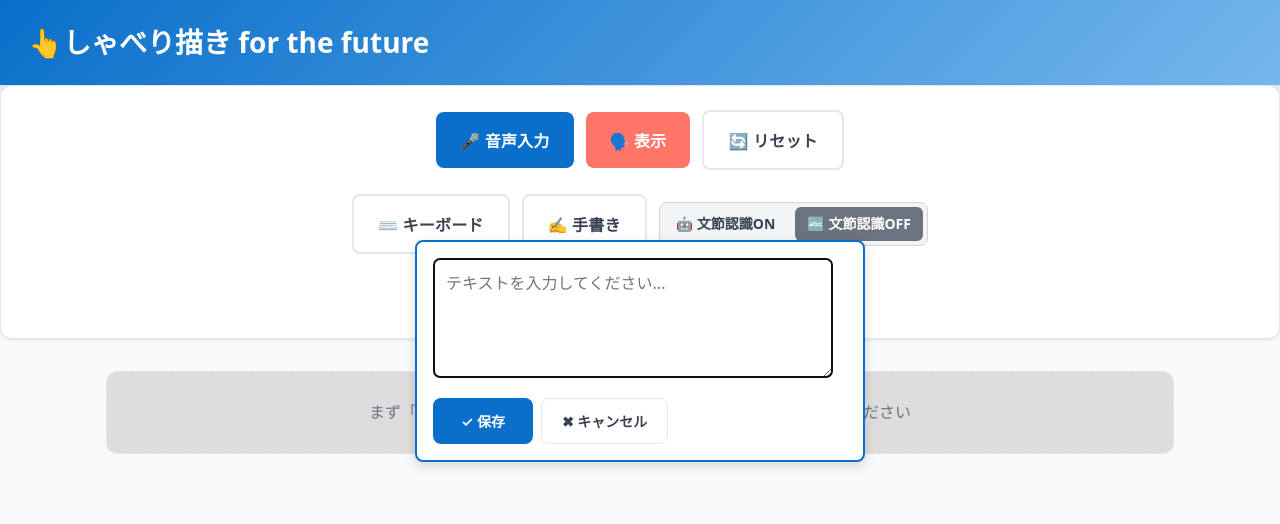
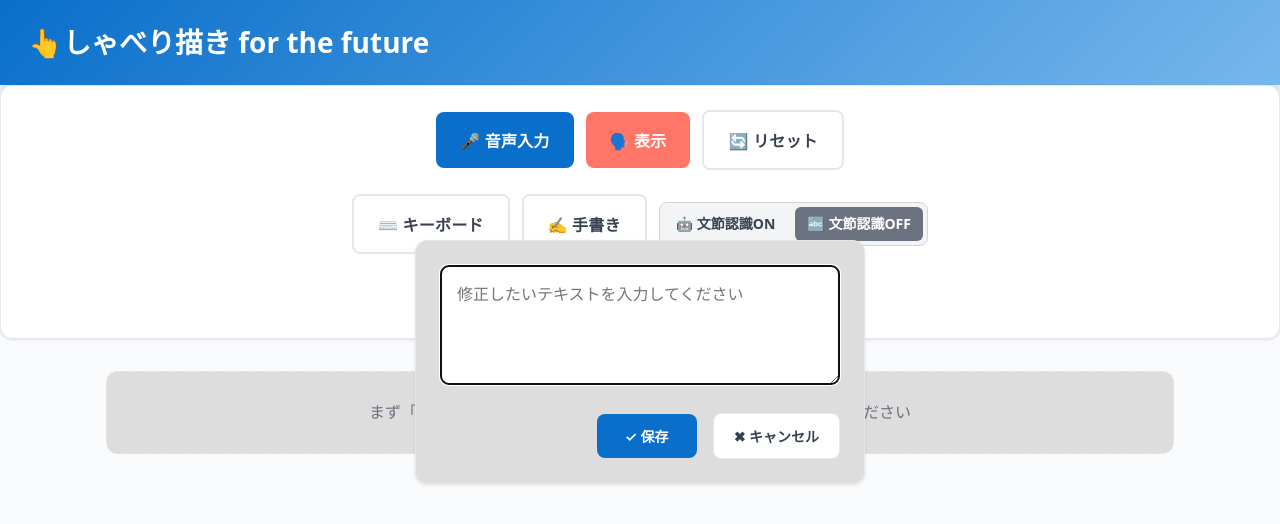
Before and after one commit to rsplndnt/scribble-translator, a React (Vite) app: page / in a window 1280 px wide. Both pictures are taken after a click on the button "⌨️ キーボード". Shown: the top 524 px of the page. Built offline with nearby package versions, Linux system fonts and the light colour scheme.

Commit message:
インライン編集ボックスをGoodpatch風デザインに修正 - Flat UI、余白拡大、色統一

```diff
--- a/src/components/ScribbleTranslator.jsx
+++ b/src/components/ScribbleTranslator.jsx
@@ -1078,18 +1078,18 @@ const ScribbleTranslator = () => {
         </div>
           </div>
 
-      {/* インライン編集ウィンドウ（常時表示） */}
+      {/* インライン編集ウィンドウ（Goodpatch風デザイン） */}
       {inlineEditMode && inlineEditPosition && (
             <div style={{
           position: "fixed",
           left: window.innerWidth <= 768 ? "5vw" : inlineEditPosition.x,
           top: window.innerWidth <= 768 ? "20vh" : inlineEditPosition.y - 60,
           right: window.innerWidth <= 768 ? "5vw" : "auto",
-          background: "#fff",
-          border: "2px solid #096FCA",
-          borderRadius: "8px",
-          padding: window.innerWidth <= 768 ? "16px" : "16px",
-          boxShadow: "0 4px 12px rgba(0,0,0,0.15)",
+          background: "#DDDDDD", // Goodpatch: 背景色統一
+          border: "1px solid #e5e7eb", // Goodpatch: 薄いボーダー
+          borderRadius: "12px", // Goodpatch: 角丸を大きく
+          padding: window.innerWidth <= 768 ? "24px" : "24px", // Goodpatch: 余白を大きく
+          boxShadow: "0 1px 3px rgba(0,0,0,0.1)", // Goodpatch: シンプルなシャドウ
           zIndex: 1000,
           minWidth: window.innerWidth <= 768 ? "90vw" : "450px",
           maxWidth: window.innerWidth <= 768 ? "90vw" : "600px",
@@ -1136,20 +1136,28 @@ const ScribbleTranslator = () => {
                   height: "auto",
                   minHeight: window.innerWidth <= 768 ? "120px" : "120px",
                   maxHeight: window.innerWidth <= 768 ? "200px" : "300px",
-                  padding: "12px",
-                  border: "1px solid #ddd",
-                  borderRadius: "6px",
+                  padding: "16px", // Goodpatch: パディングを大きく
+                  border: "1px solid #d1d5db", // Goodpatch: 薄いボーダー
+                  borderRadius: "8px", // Goodpatch: 角丸
                   fontSize: "16px",
-                  lineHeight: "1.5",
+                  lineHeight: "1.6", // Goodpatch: 行間を広く
                   resize: window.innerWidth <= 768 ? "none" : "both",
-                  fontFamily: "inherit",
+                  fontFamily: "'Noto Sans JP', system-ui, -apple-system, sans-serif", // Goodpatch: フォント指定
                   whiteSpace: "pre-wrap",
                   wordBreak: "break-word",
                   overflowWrap: "break-word",
                   overflow: "hidden",
                   boxSizing: "border-box",
+                  background: "#fff", // Goodpatch: 白背景
+                  color: "#374151", // Goodpatch: テキスト色
+                  transition: "all 0.2s ease", // Goodpatch: スムーズな変化
+                  "&:focus": {
+                    outline: "none",
+                    borderColor: "#096FCA", // Goodpatch: フォーカス時のプライマリーカラー
+                    boxShadow: "0 0 0 3px rgba(9, 111, 202, 0.1)", // Goodpatch: フォーカスリング
+                  }
                 }}
-                placeholder="テキストを入力してください..."
+                placeholder="修正したいテキストを入力してください" // Goodpatch: 明確なプレースホルダー
                 autoFocus
                 ref={(textarea) => {
                   if (textarea) {
@@ -1161,8 +1169,10 @@ const ScribbleTranslator = () => {
           <div style={{
                 display: "flex",
                 flexDirection: window.innerWidth <= 768 ? "column" : "row",
-                gap: window.innerWidth <= 768 ? 6 : 8,
-                marginTop: 12
+                gap: window.innerWidth <= 768 ? 12 : 16, // Goodpatch: ギャップを大きく
+                marginTop: 20, // Goodpatch: マージンを大きく
+                alignItems: "center", // Goodpatch: 中央揃え
+                justifyContent: window.innerWidth <= 768 ? "stretch" : "flex-end", // Goodpatch: 右寄せ（PC）
               }}>
                                       <button onClick={finishInlineEdit} style={styles.btnPrimarySm}>✓ 保存</button>
                       <button onClick={cancelInlineEdit} style={styles.btnGhostSm}>✖ キャンセル</button>
@@ -1177,11 +1187,12 @@ const ScribbleTranslator = () => {
                 style={{
                   width: window.innerWidth <= 768 ? "100%" : "300px",
                   height: window.innerWidth <= 768 ? "140px" : "150px",
-                  border: "1px solid #ddd",
-                  borderRadius: "4px",
-                  background: "#fff",
+                  border: "1px solid #d1d5db", // Goodpatch: 薄いボーダー
+                  borderRadius: "8px", // Goodpatch: 角丸
+                  background: "#fff", // Goodpatch: 白背景
                   cursor: "crosshair",
                   touchAction: "none",
+                  boxShadow: "inset 0 1px 3px rgba(0,0,0,0.05)", // Goodpatch: 内側の軽いシャドウ
                 }}
                 onMouseDown={startInkDrawing}
                 onMouseMove={drawInk}
@@ -1194,8 +1205,10 @@ const ScribbleTranslator = () => {
                   <div style={{
                 display: "flex",
                 flexDirection: window.innerWidth <= 768 ? "column" : "row",
-                gap: window.innerWidth <= 768 ? 6 : 8,
-                marginTop: 8
+                gap: window.innerWidth <= 768 ? 12 : 16, // Goodpatch: ギャップを大きく
+                marginTop: 20, // Goodpatch: マージンを大きく
+                alignItems: "center", // Goodpatch: 中央揃え
+                justifyContent: window.innerWidth <= 768 ? "stretch" : "flex-end", // Goodpatch: 右寄せ（PC）
               }}>
                                       <button onClick={recognizeInk} style={styles.btnPrimarySm}>✍️ 認識</button>
                       <button onClick={clearInk} style={styles.btnGhostSm}>🧹 クリア</button>
```
